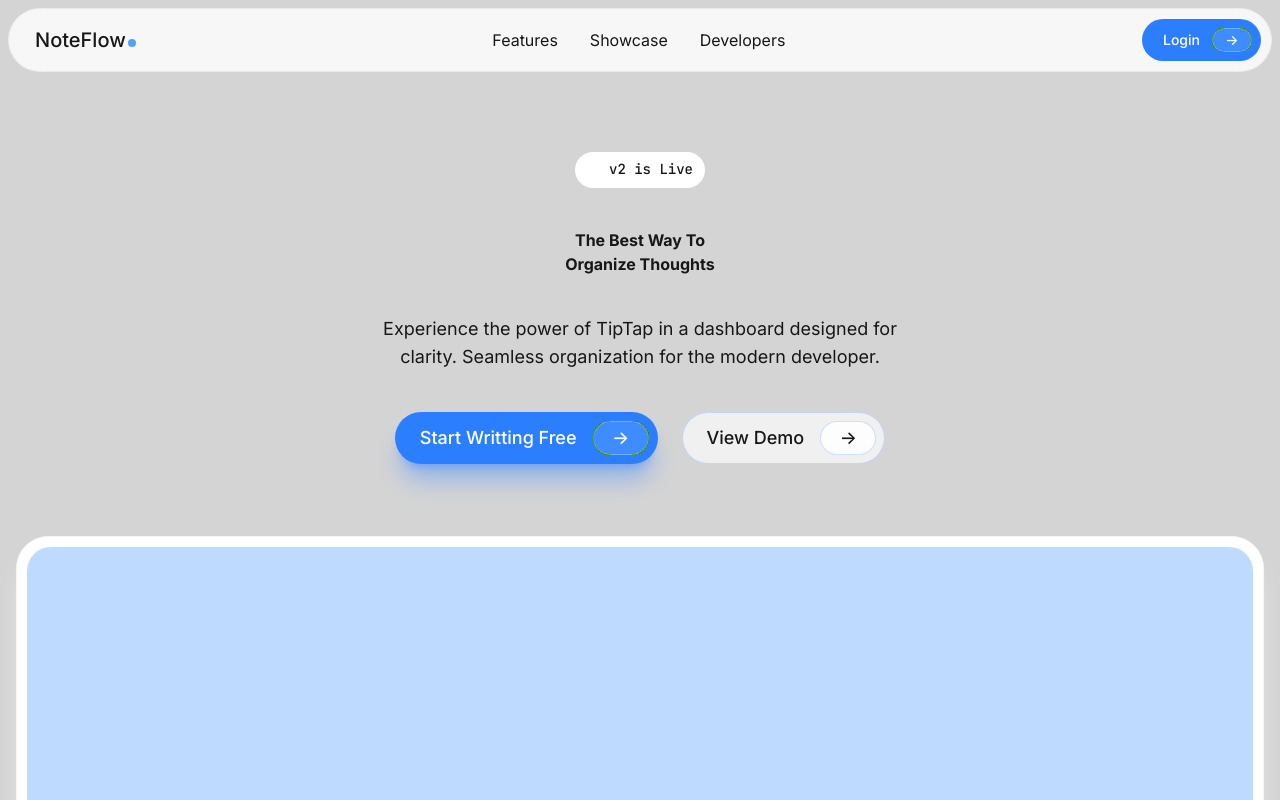
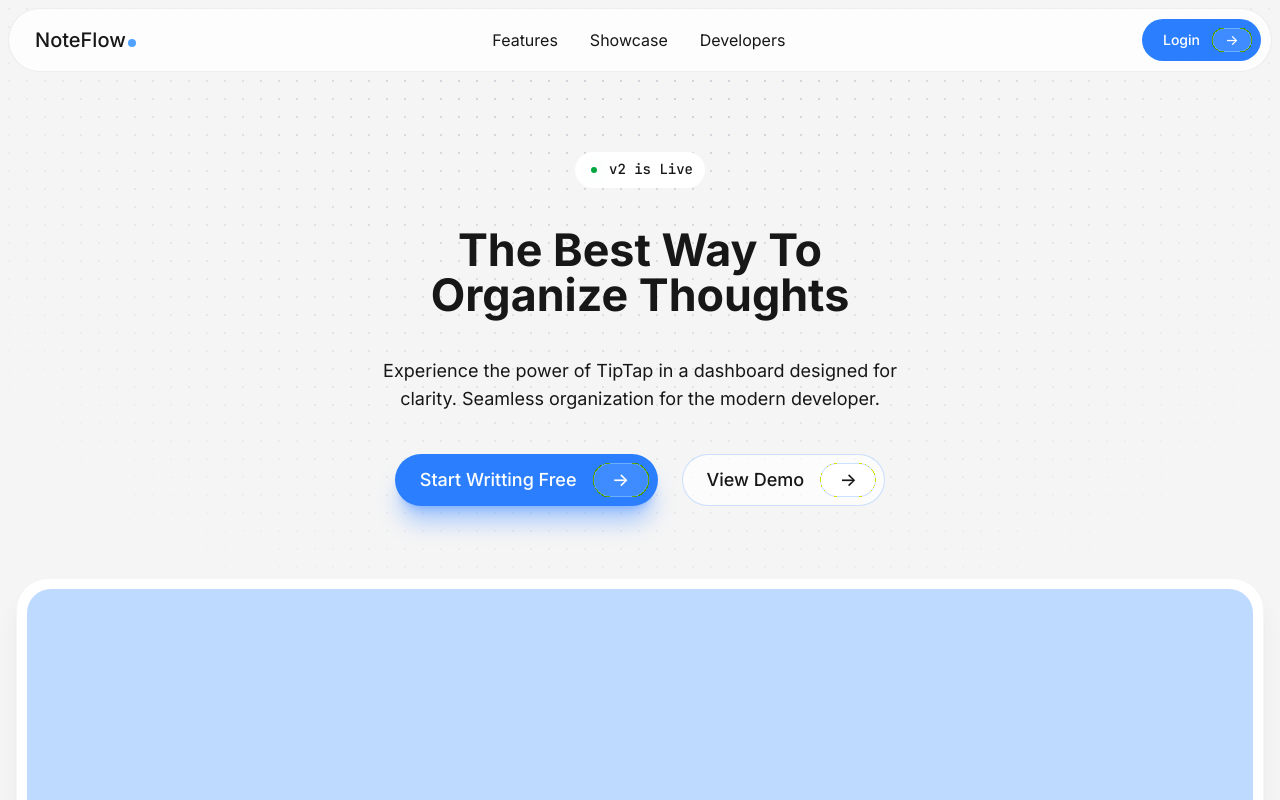
Before and after one commit to Prateek1789/Notes-App, a Next.js app in the folder v2-nextjs/: page / in a window 1280 px wide. Shown: the top 800 px of the page. Built offline with nearby package versions, Linux system fonts and the light colour scheme.

Commit message:
Chore: Added new color variables and a clean, subtle background gradient for hero section, use @theme inline for colors only @theme directive for rest of the variables

```diff
--- a/v2-nextjs/src/app/globals.css
+++ b/v2-nextjs/src/app/globals.css
@@ -1,18 +1,12 @@
 @import "tailwindcss";
 
 :root {
-  --background: oklch(0.9461 0 0);
+  --background: oklch(0.97 0 260);
   --foreground: oklch(0.2046 0 0);
   --primary: oklch(62.3% 0.214 259.815);
   --primary-ghost: oklch(62.3% 0.214 259.815 / 24%);
-
-  --radius-sm: 0.125rem;
-  --radius-md: 0.375rem;
-  --radius-lg: 0.5rem;
-  --radius-xl: 0.75rem;
-  --radius-2xl: 1rem;
-  --radius-4xl: 2rem;
-  --radius-full: 9999px;
+  --ping: oklch(62.7% 0.194 149.214);
+  --ping-pulse: oklch(79.2% 0.209 151.711);
 
   font-synthesis: none;
   text-rendering: geometricPrecision;
@@ -31,6 +25,15 @@
     cursor: pointer;
     font-family: inherit;
     border: 1px solid transparent;
+  }
+
+  h1 {
+    line-height: 1;
+  }
+
+  nav {
+    width: 100%;
+    max-width: 80rem;
   }
 
   main {
@@ -57,10 +60,48 @@
   --color-foreground: var(--foreground);
   --color-primary: var(--primary);
   --color-primary-ghost: var(--primary-ghost);
+  --color-ping: var(--ping);
+  --color-ping-pulse: var(--ping-pulse);
+}
 
+@theme {
   --font-inter: var(--font-inter);
   --font-mono: var(--font-jetbrains-mono);
   --font-grotesk: var(--font-space-grotesk);
+
+  --text-h1: clamp(2rem, 2rem + 1vw, 4rem);
+  --text-h2: clamp(1.5rem, 1.5rem + 1vw, 4rem);
+
+  --radius-5xl: 2.75rem;
+
+  /* A slower ping animation */
+  --animate-ping-slow: ping 1.7s cubic-bezier(0.00, 0.0, 0.2, 1) infinite;
+}
+
+#hero {
+  position: relative;
+  background-image: radial-gradient(circle at 50% 0%, #f5f5f5 15%, var(--background) 60%);
+  background-size: 100% 100%;
+  background-repeat: no-repeat;
+  z-index: 0;
+}
+
+#hero::before {
+  --dots: rgb(203, 207, 216);
+  content: "";
+  position: absolute;
+  inset: 0;
+  background-image: radial-gradient(var(--dots) 1.25px, transparent 1.25px);
+  background-size: 18px 18px;
+  -webkit-mask-image: radial-gradient(circle at 50% 0%, black 0%, black 20%, transparent 70%);
+  mask-image: radial-gradient(circle at 50% -10%, black 0%, black 10%, transparent 60%);
+
+  pointer-events: none;
+  z-index: 1;
+}
+
+#hero > header {
+  z-index: 2;
 }
 
 @media (prefers-color-scheme: dark) {
```
